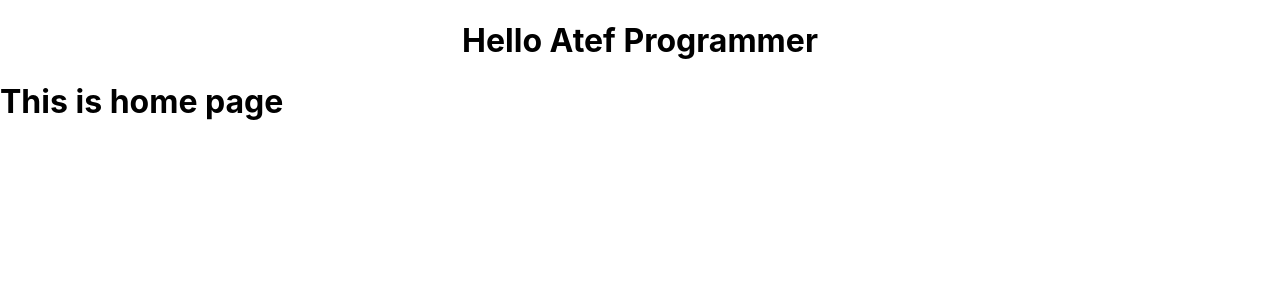
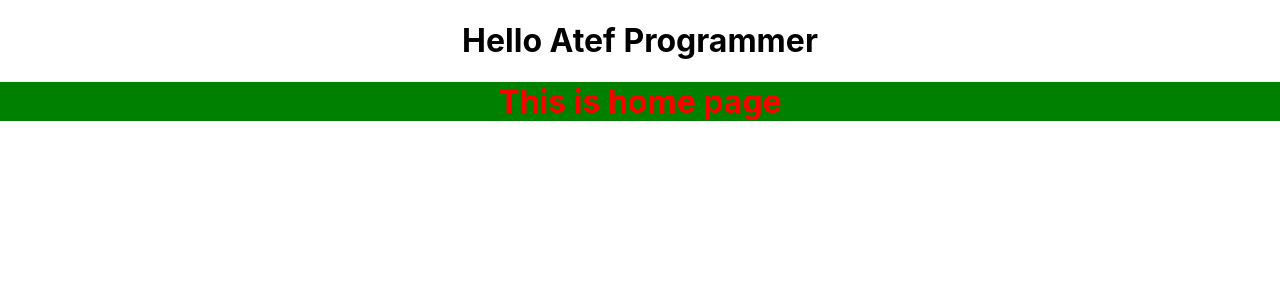
Before and after one commit to atef5922/three-app, a React (Create React App) app: page / in a window 1280 px wide. Shown: the top 300 px of the page. Built offline with nearby package versions, Linux system fonts and the light colour scheme.

Commit message:
About Section

```diff
--- /dev/null
+++ b/src/pages/Home.css
@@ -0,0 +1,6 @@
+.Home h1{
+    background-color: green;
+    color: red;
+    text-align: center;
+
+}
--- a/src/pages/Home.jsx
+++ b/src/pages/Home.jsx
@@ -1,8 +1,13 @@
 import React from 'react'
+import './Home.css'
 
 const Home = () => {
   return (
-    <h1>This is home page</h1>
+
+    <div className='Home'>
+      <h1>This is home page</h1>
+    </div>
+
   )
 }
 
```
Also changed, not shown: src/pages/About.jsx (added, +10 -0 lines), src/pages/About.css (added).
